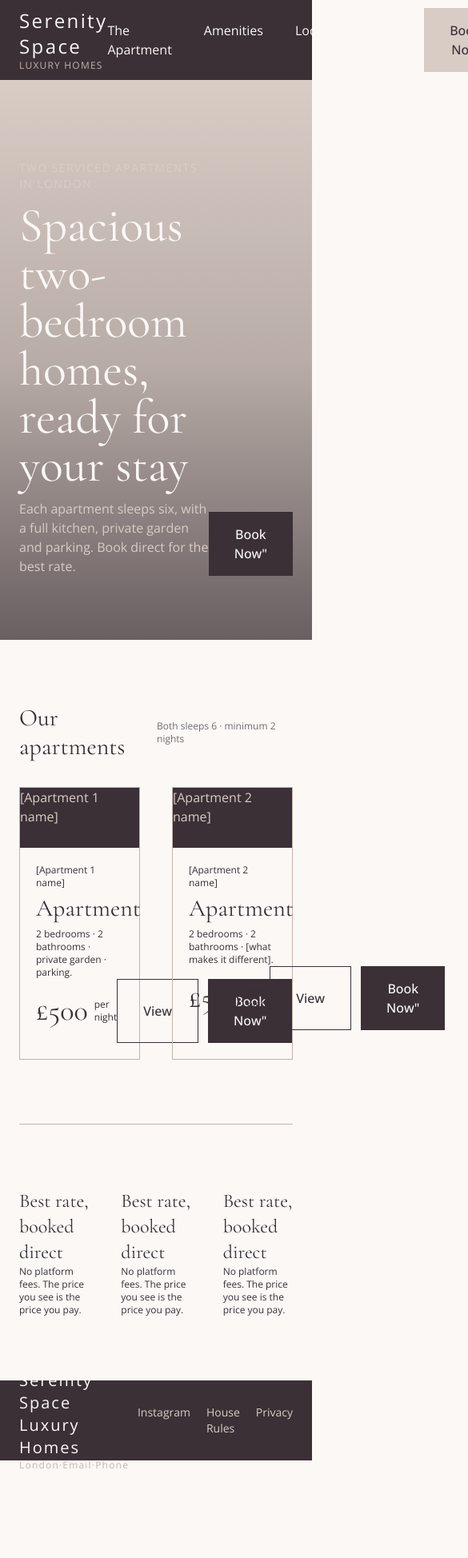
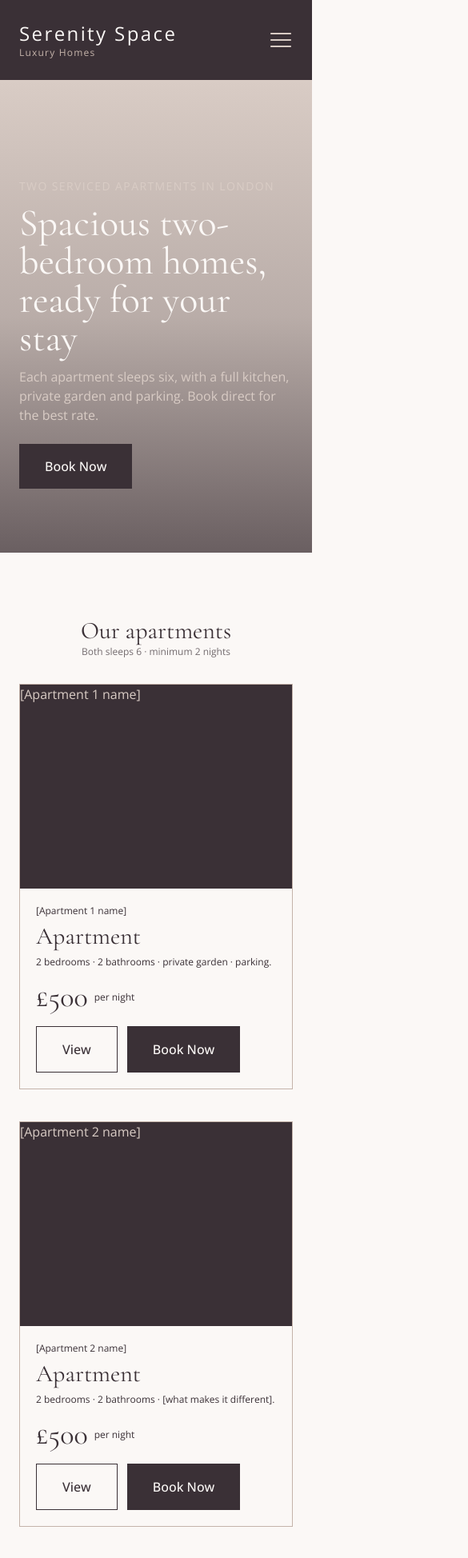
Before and after one commit to sammy9514/serenity, a React (Vite) app in the folder serenity-fe/: page / in a window 390 px wide. Shown: the top 1948 px of the page at 80% size, 585 px wide, since content can reach past the window. Before the commit the page ends 1840 px from the top, so only its background shows below. Built offline with nearby package versions, Linux system fonts and the light colour scheme.

Commit message:
style: made the page responsive

```diff
--- a/serenity-fe/package.json
+++ b/serenity-fe/package.json
@@ -10,8 +10,10 @@
     "preview": "vite preview"
   },
   "dependencies": {
+    "@types/react-icons": "^2.2.7",
     "react": "^19.2.8",
-    "react-dom": "^19.2.8"
+    "react-dom": "^19.2.8",
+    "react-icons": "^5.7.0"
   },
   "devDependencies": {
     "@tailwindcss/vite": "^4.3.3",
--- a/serenity-fe/src/App.tsx
+++ b/serenity-fe/src/App.tsx
@@ -2,6 +2,7 @@ import AvailableApt from "./components/AvailableApt";
 import Footer from "./components/Footer";
 import Header from "./components/Header";
 import Hero from "./components/Hero";
+import WhyBookDirect from "./components/WhyBookDirect";
 
 const App = () => {
   return (
@@ -10,6 +11,7 @@ const App = () => {
       <Hero />
       <div className=" mx-auto max-w-page px-6 ">
         <AvailableApt />
+        <WhyBookDirect />
       </div>
       <Footer />
     </div>
--- a/serenity-fe/src/components/AvailableApt.tsx
+++ b/serenity-fe/src/components/AvailableApt.tsx
@@ -1,58 +1,37 @@
-import { listing } from "../data/listing";
+import { listings } from "../data/listing";
 import Button from "./Button";
 
 const AvailableApt = () => {
   return (
     <section className="mt-20  ">
-      <div className=" flex justify-between mb-8 items-center">
+      <div className=" flex flex-col md:flex-row justify-between mb-8 items-center">
         <h2 className="font-display text-3xl  ">Our apartments</h2>
         <p className="text-xs text-ink/70 ">Both sleeps 6 · minimum 2 nights</p>
       </div>
-      <div className="grid grid-cols-2 gap-10">
-        {listing.map((ap, i: number) => (
-          <div key={ap.id} className=" border border-line  ">
-            <div className="w-full aspect-6/3 bg-ink text-taupe ">
-              {ap.name}
+      <div className="grid grid-col-1 md:grid-cols-2 gap-10">
+        {listings.map((apt) => (
+          <div key={apt.id} className=" border border-line  ">
+            <div className="w-full aspect-4/3 md:aspect-6/3 bg-ink text-taupe ">
+              {apt.name}
             </div>
             <div className="p-5">
-              <p className="text-xs">{ap.name}</p>
+              <p className="text-xs">{apt.name}</p>
               <h3 className="font-display text-3xl my-1.5 ">Apartment</h3>
-              <p className="text-xs">{ap.summary}</p>
-              <div className="flex justify-between">
+              <p className="text-xs pb-4">{apt.summary}</p>
+              <div className="flex sm:justify-between flex-col gap-4 sm:flex-row ">
                 <div className="flex gap-2 items-center">
-                  <p className="text-4xl font-display ">£{ap.pricePerNight}</p>
+                  <p className="text-4xl font-display ">£{apt.pricePerNight}</p>
                   <span className="text-xs">per night</span>
                 </div>
                 <div className="flex gap-3">
                   <Button variant="secondary">View</Button>
-                  <Button variant="primary">Book Now"</Button>
+                  <Button variant="primary">Book Now</Button>
                 </div>
               </div>
             </div>
           </div>
         ))}
       </div>
-      <div className="my-20 border-t border-line " />
-      <div className="grid grid-cols-3 gap-10">
-        <div>
-          <h4 className="font-display text-2xl ">Best rate, booked direct</h4>
-          <p className="text-xs">
-            No platform fees. The price you see is the price you pay.
-          </p>
-        </div>
-        <div>
-          <h4 className="font-display text-2xl ">Best rate, booked direct</h4>
-          <p className="text-xs">
-            No platform fees. The price you see is the price you pay.
-          </p>
-        </div>
-        <div>
-          <h4 className="font-display text-2xl ">Best rate, booked direct</h4>
-          <p className="text-xs">
-            No platform fees. The price you see is the price you pay.
-          </p>
-        </div>
-      </div>
     </section>
   );
 };
--- a/serenity-fe/src/components/Footer.tsx
+++ b/serenity-fe/src/components/Footer.tsx
@@ -1,22 +1,22 @@
 const Footer = () => {
   return (
-    <div className="mt-20 bg-ink text-cream font-body">
-      <div className="mx-auto flex h-25 max-w-page items-center justify-between px-6">
+    <footer className="mt-20 bg-ink text-cream">
+      <div className="mx-auto flex max-w-page items-center justify-between px-6 py-8 flex-col gap-4 md:flex-row">
         <div className="flex flex-col ">
-          <h1 className="text-xl tracking-widest">
+          <span className="text-sm md:text-xl tracking-widest">
             Serenity Space Luxury Homes
-          </h1>
-          <h4 className="text-xs tracking-widest text-line">
-            London·Email·Phone
-          </h4>
+          </span>
+          <span className="text-xs tracking-widest text-line">
+            London · Email · Phone
+          </span>
         </div>
-        <nav className="flex gap-5 text-taupe text-sm">
+        <nav className="flex gap-5 text-taupe text-xs md:text-sm">
           <a href="#">Instagram</a>
           <a href="#">House Rules</a>
           <a href="#">Privacy</a>
         </nav>
       </div>
-    </div>
+    </footer>
   );
 };
 
--- a/serenity-fe/src/components/Header.tsx
+++ b/serenity-fe/src/components/Header.tsx
@@ -1,22 +1,47 @@
+import { useState } from "react";
 import Button from "./Button";
+import { RxHamburgerMenu } from "react-icons/rx";
 
 const Header = () => {
+  const [menuOpen, setmenuOpen] = useState<boolean>(false);
   return (
-    <div className="bg-ink text-cream font-body">
+    <header className="bg-ink text-cream relative">
       <div className="mx-auto flex h-25 max-w-page items-center justify-between px-6">
-        <div className="flex flex-col ">
-          <h1 className="text-2xl tracking-widest">Serenity Space</h1>
-          <h4 className="text-xs tracking-widest text-line">LUXURY HOMES</h4>
-        </div>
-        <nav className="flex gap-10 ">
+        <a href="/" className="flex flex-col ">
+          <span className="text-2xl tracking-widest">Serenity Space</span>
+          <span className="text-xs tracking-widest text-line">
+            Luxury Homes
+          </span>
+        </a>
+        <nav className="md:flex gap-10 hidden ">
           <a href="#">The Apartment</a>
           <a href="#">Amenities</a>
           <a href="#">Location</a>
           <a href="#">Contact</a>
         </nav>
-        <Button variant="onDark">Book Now</Button>
+        <div className="hidden md:block">
+          <Button variant="onDark">Book Now</Button>
+        </div>
+
+        <button
+          className="text-taupe text-3xl md:hidden"
+          aria-label="Open-Menu"
+          aria-expanded={menuOpen}
+          onClick={() => setmenuOpen(!menuOpen)}
+        >
+          <RxHamburgerMenu />
+        </button>
       </div>
-    </div>
+      {menuOpen && (
+        <nav className="flex flex-col md:hidden items-center gap-6 pb-6 ">
+          <a href="#">The Apartment</a>
+          <a href="#">Amenities</a>
+          <a href="#">Location</a>
+          <a href="#">Contact</a>
+          <Button variant="onDark">Book Now</Button>
+        </nav>
+      )}
+    </header>
   );
 };
 
--- a/serenity-fe/src/components/Hero.tsx
+++ b/serenity-fe/src/components/Hero.tsx
@@ -2,22 +2,24 @@ import Button from "./Button";
 
 const Hero = () => {
   return (
-    <section className="relative bg-taupe text-cream font-body">
+    <section className="relative bg-taupe text-cream">
       <div className="absolute inset-0 bg-linear-to-t from-ink/70 via-ink/20 to-transparent" />
-      <div className="relative mx-auto max-w-page h-175 px-6 flex justify-between items-end py-20">
+      <div className="relative mx-auto max-w-page px-6 flex flex-col justify-end md:flex-row md:justify-between md:items-end min-h-[70vh] py-20 ">
         <div className="max-w-2xl">
-          <h4 className="text-sm text-taupe mb-3 uppercase tracking-widest ">
+          <p className="text-sm text-taupe mb-3 uppercase tracking-widest ">
             Two serviced apartments in london
-          </h4>
-          <h2 className="text-6xl font-display">
+          </p>
+          <h1 className="text-5xl md:text-6xl font-display">
             Spacious two-bedroom homes, ready for your stay
-          </h2>
+          </h1>
           <p className="mt-3 max-w-lg text-taupe">
             Each apartment sleeps six, with a full kitchen, private garden and
             parking. Book direct for the best rate.
           </p>
         </div>
-        <Button variant="primary">Book Now"</Button>
+        <div className="pt-6">
+          <Button variant="primary">Book Now</Button>
+        </div>
       </div>
     </section>
   );
--- /dev/null
+++ b/serenity-fe/src/components/WhyBookDirect.tsx
@@ -0,0 +1,31 @@
+const whyBook = [
+  {
+    title: "Best rate, booked direct",
+    summary: "No platform fees. The price you see is the price you pay.",
+  },
+  {
+    title: "Walk through before you book",
+    summary: "A full virtual tour of every room in each apartment.",
+  },
+  {
+    title: "Self check-in, any time",
+    summary: "Lockbox access and parking beside the house.",
+  },
+];
+const WhyBookDirect = () => {
+  return (
+    <section>
+      <div className="my-20 border-t border-line " />
+      <div className="grid grid-cols-1 md:grid-cols-3 gap-10">
+        {whyBook.map((desc) => (
+          <div key={desc.title}>
+            <h3 className="font-display text-2xl ">{desc.title}</h3>
+            <p className="text-sm">{desc.summary} </p>
+          </div>
+        ))}
+      </div>
+    </section>
+  );
+};
+
+export default WhyBookDirect;
--- a/serenity-fe/src/data/listing.ts
+++ b/serenity-fe/src/data/listing.ts
@@ -3,10 +3,10 @@ interface Listing {
   name: string;
   summary: string;
   pricePerNight: number;
-  sleeps: 6;
+  sleeps: number;
 }
 
-export const listing: Listing[] = [
+export const listings: Listing[] = [
   {
     id: "apt-1",
     name: "[Apartment 1 name]",
```
Also changed, not shown: 1 other file (tests, documents, lock files or other folders).
